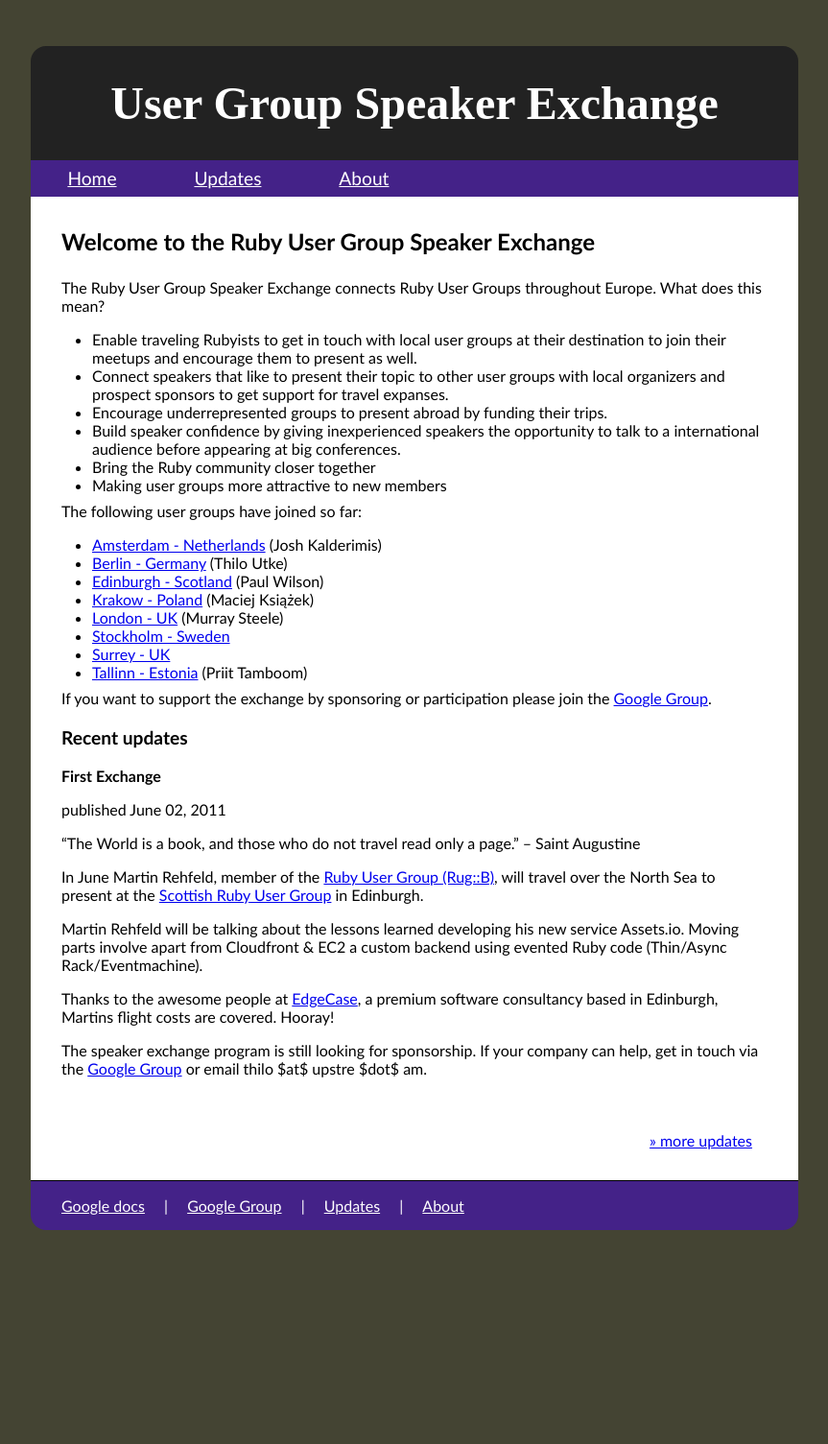
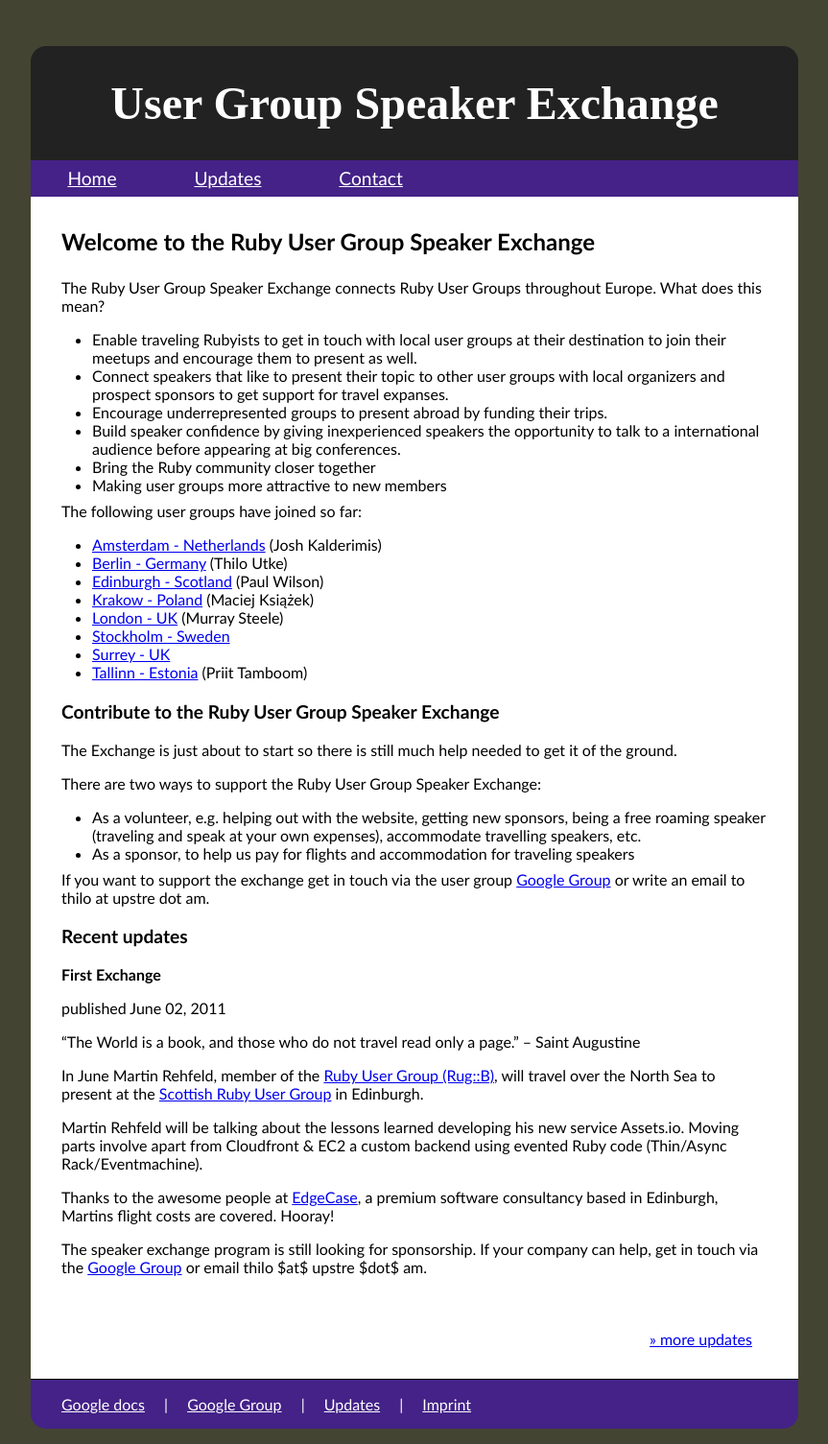
Before and after one commit to thilo/speakerexchange, a Jekyll site: the page built from index.md, in a window 1280 px wide. Shown: the whole page at 96% size, without its empty margins (208-1071 px from the left). Built offline with Jekyll 4.4.1, drawn with Linux system fonts in a browser that asks for light colours; before the commit the page ends 1298 px from its top, so only the background shows below that.

Commit message:
added contact info and contribution info

```diff
--- a/_layouts/default.html
+++ b/_layouts/default.html
@@ -22,7 +22,7 @@
             <a href="/archive.html">Updates</a>
           </li>
           <li>
-            <a href="/about.html">About</a>
+            <a href="/contact.html">Contact</a>
           </li>
         </ul>
       </div>
@@ -45,7 +45,7 @@
           </li>
           |
           <li>
-            <a href="/about.html">About</a>
+            <a href="/imprint.html">Imprint</a>
           </li>
         </ul>
       <div>
--- a/index.md
+++ b/index.md
@@ -25,10 +25,16 @@ The following user groups have joined so far:
 * [Surrey - UK](http://surreyrubyists.tumblr.com)
 * [Tallinn - Estonia](http://ruby.ee/en) (Priit Tamboom)
 
+## Contribute to the Ruby User Group Speaker Exchange
 
+The Exchange is just about to start so there is still much help needed to get it of the ground.
 
-If you want to support the exchange by sponsoring or participation please join the [Google Group](http://groups.google.com/group/usergroup-speaker-exchange).
+There are two ways to support the Ruby User Group Speaker Exchange:
 
+* As a volunteer, e.g. helping out with the website, getting new sponsors, being a free roaming speaker (traveling and speak at your own expenses), accommodate travelling speakers, etc.
+* As a sponsor, to help us pay for flights and accommodation for traveling speakers
+
+If you want to support the exchange get in touch via the user group [Google Group](http://groups.google.com/group/usergroup-speaker-exchange) or write an email to thilo at upstre dot am.
 
 ## Recent updates
 
```
Also changed, not shown: contact.md (added, +14 -0 lines), imprint.md (renamed from about.md, +2 -2 lines).
